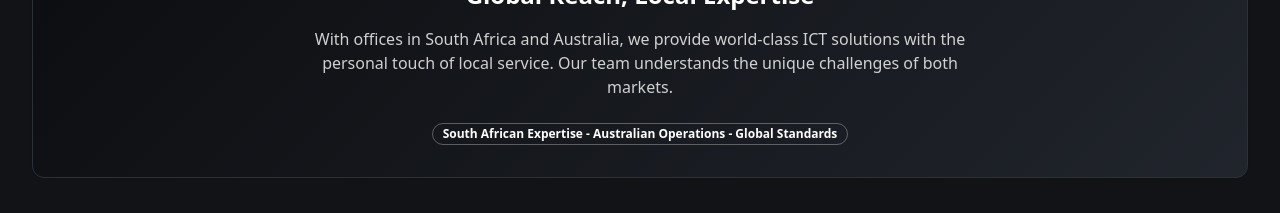
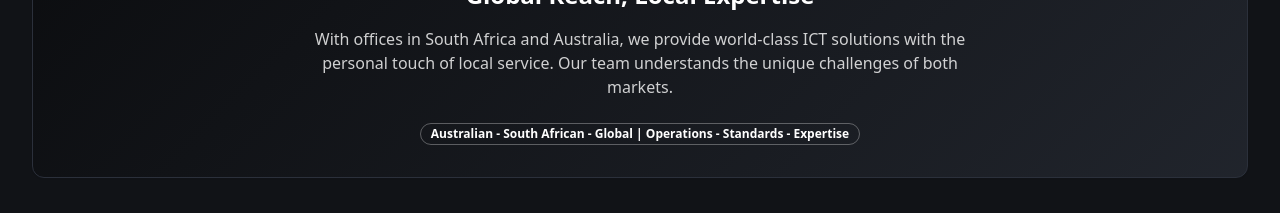
Before and after one commit to supportcall/bridge-ict-web, a React (Vite) app: page / in a window 1280 px wide. Shown: the part 7400-7613 px from the top of the page. Built offline with nearby package versions, Linux system fonts and the light colour scheme.

Commit message:
Update text content
Updated the text content for the "Global Reach, Local Expertise" section to reflect the new phrasing: "Australian - South African - Global | Operations - Standards - Expertise".

```diff
--- a/src/components/Contact.tsx
+++ b/src/components/Contact.tsx
@@ -291,7 +291,7 @@ const Contact = () => {
               </p>
               <div className="flex flex-wrap justify-center gap-4">
                 <Badge variant="outline" className="text-white border-white/30">
-                  South African Expertise - Australian Operations - Global Standards
+                  Australian - South African - Global | Operations - Standards - Expertise
                 </Badge>
               </div>
             </div>
```
